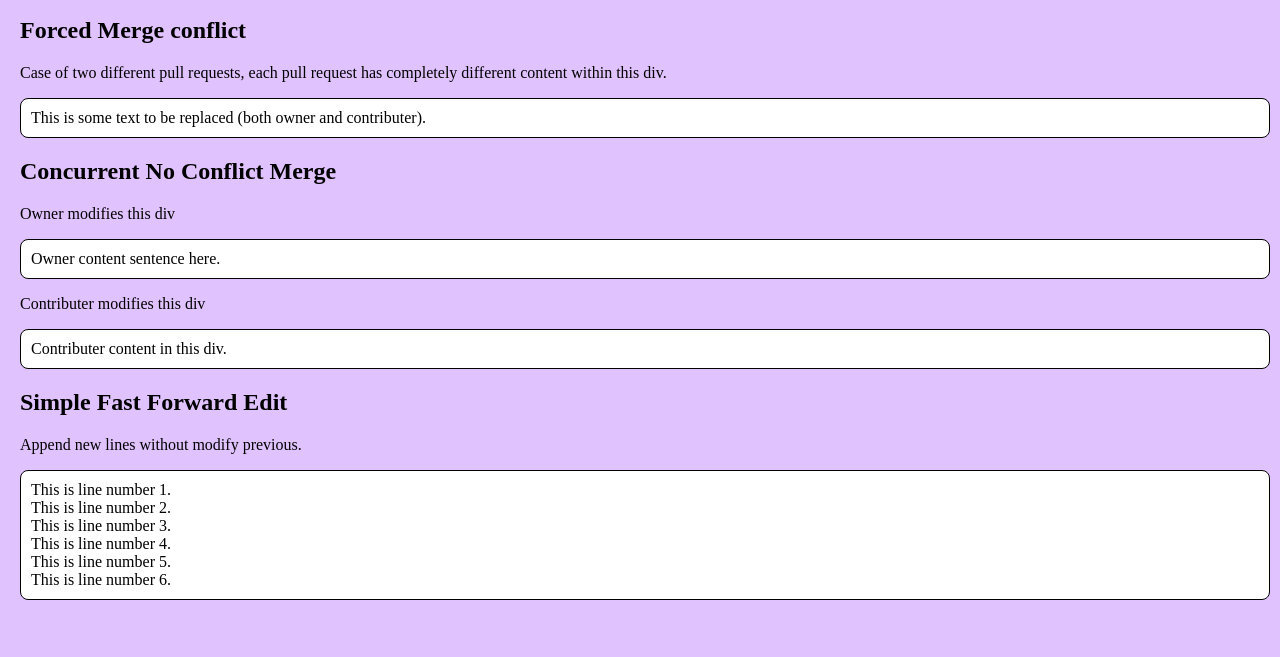
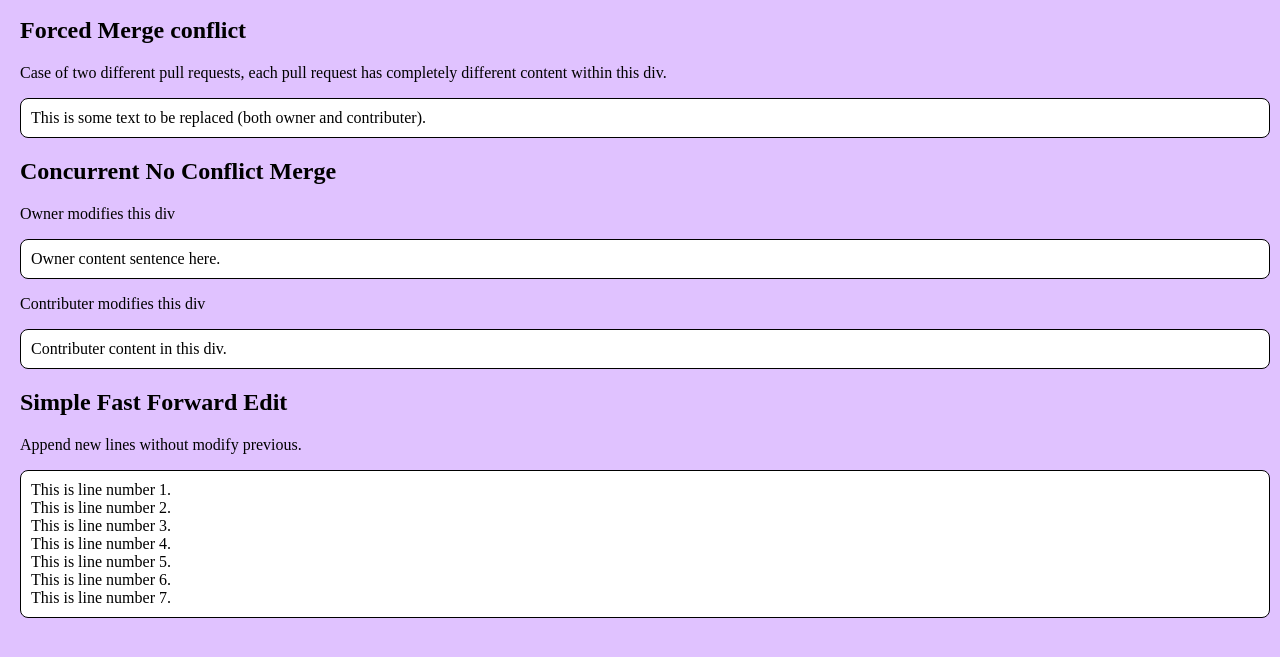
Before and after one commit to cotarr/git-practice-only, a website: page html/index.html in a window 1280 px wide. Shown: the part 107-764 px from the top of the page. Drawn offline with Linux system fonts and the light colour scheme.

Commit message:
Update index.html

```diff
--- a/html/index.html
+++ b/html/index.html
@@ -39,6 +39,7 @@
       This is line number 4.<br>
       This is line number 5.<br>
       This is line number 6.<br>
+      This is line number 7.<br>
     </div>
   </body>
 </html>
```
